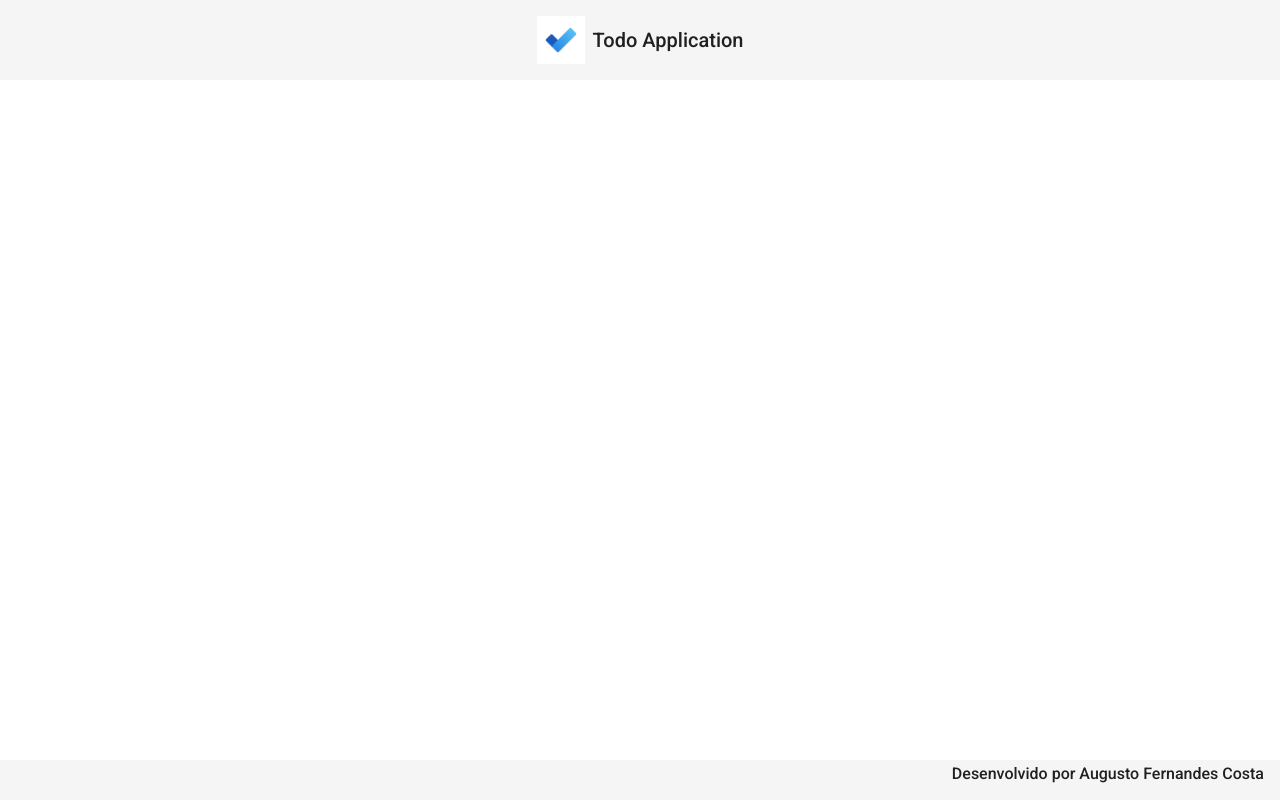
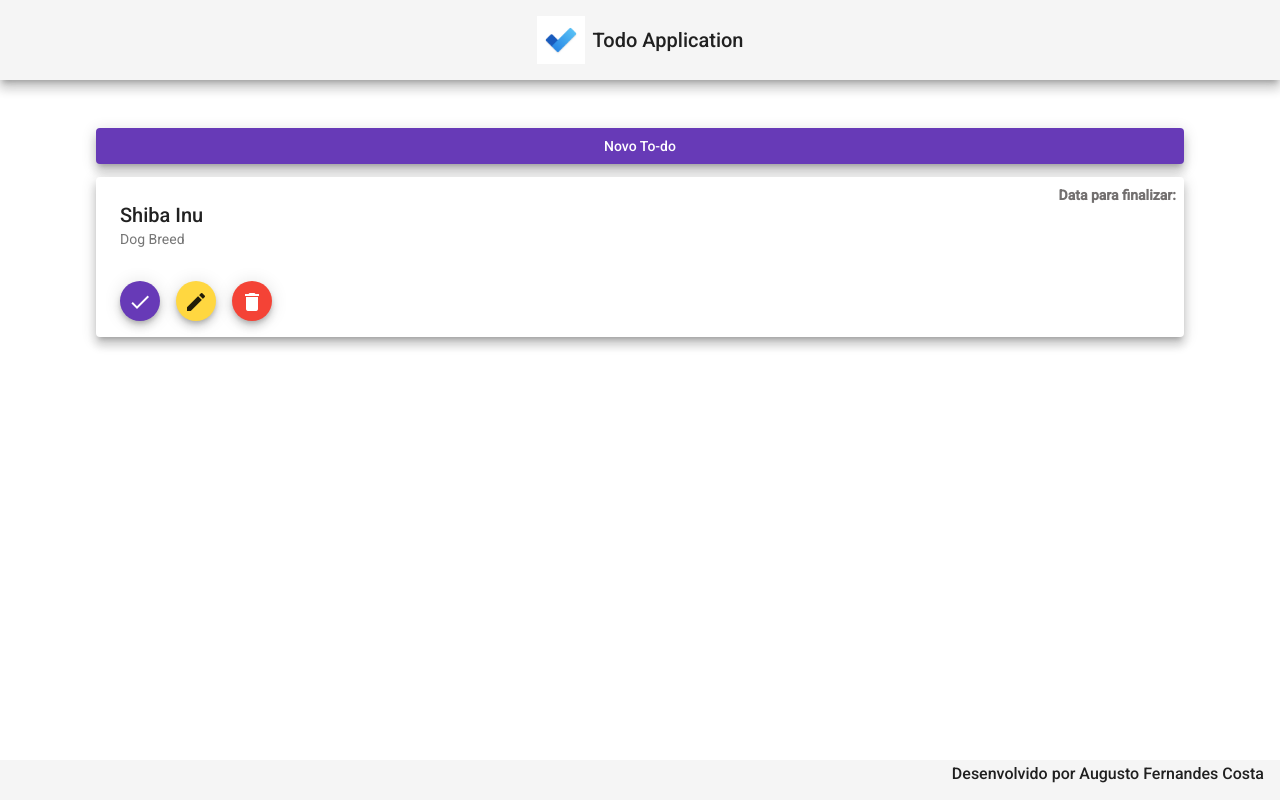
Before and after one commit to augusto-fernandes/Todo-project, an Angular app in the folder frontend/todo/: page / in a window 1280 px wide. Built offline with nearby package versions, Linux system fonts and the light colour scheme.

Commit message:
component read-all adicionando mat-card e os buttons

```diff
--- a/frontend/todo/src/app/app.component.html
+++ b/frontend/todo/src/app/app.component.html
@@ -1,2 +1,3 @@
 <app-header></app-header>
+<app-read-all></app-read-all>
 <app-footer></app-footer>
--- a/frontend/todo/src/app/components/header/header.component.html
+++ b/frontend/todo/src/app/components/header/header.component.html
@@ -1,4 +1,4 @@
-<mat-toolbar class="header">
+<mat-toolbar class="header mat-elevation-z8" >
     <span>
         <img src="assets/img/logo.png" alt="logo-todo">
     </span>
--- /dev/null
+++ b/frontend/todo/src/app/components/read-all/read-all.component.css
@@ -0,0 +1,33 @@
+.container{
+    width: 85%;
+    margin: auto;
+}
+
+.content{
+    width: 100%;
+}
+
+.novo-todo{
+    width: 100%;
+    margin-top: 3rem;
+}
+
+mat-card{
+    margin-top: .8rem;
+    padding: .5rem;
+}
+
+p{
+    text-align: end;
+    font-weight: 600;
+    color: rgb(114, 111, 111);
+    margin-bottom: 0;
+}
+
+.actions{
+    margin: .5rem;
+}
+
+.actions button{
+    margin: .5rem;
+}
--- /dev/null
+++ b/frontend/todo/src/app/components/read-all/read-all.component.html
@@ -0,0 +1,28 @@
+<div class="container">
+    <button class="novo-todo mat-elevation-z8" mat-raised-button color="primary">Novo To-do</button>
+
+    <div class="content">
+        <mat-card class="mat-elevation-z8">
+            <p>Data para finalizar: </p>
+            <mat-card-header>
+              <mat-card-title>Shiba Inu</mat-card-title>
+              <mat-card-subtitle>Dog Breed</mat-card-subtitle>
+            </mat-card-header>
+
+            <div class="actions">
+                <button mat-mini-fab color="primary">
+                    <mat-icon>done</mat-icon>
+                  </button>
+
+                  <button mat-mini-fab color="accent">
+                    <mat-icon>edit</mat-icon>
+                  </button>
+
+                  <button mat-mini-fab color="warn">
+                    <mat-icon>delete</mat-icon>
+                  </button>
+            </div>
+          </mat-card>
+
+    </div>
+</div>
--- /dev/null
+++ b/frontend/todo/src/app/components/read-all/read-all.component.ts
@@ -0,0 +1,15 @@
+import { Component, OnInit } from '@angular/core';
+
+@Component({
+  selector: 'app-read-all',
+  templateUrl: './read-all.component.html',
+  styleUrls: ['./read-all.component.css']
+})
+export class ReadAllComponent implements OnInit {
+
+  constructor() { }
+
+  ngOnInit(): void {
+  }
+
+}
```
Also changed, not shown: frontend/todo/src/app/app.module.ts (+12 -1 lines).
